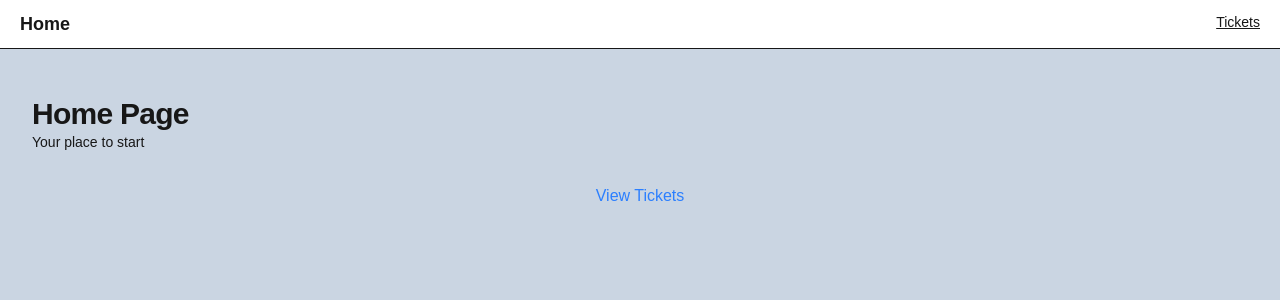
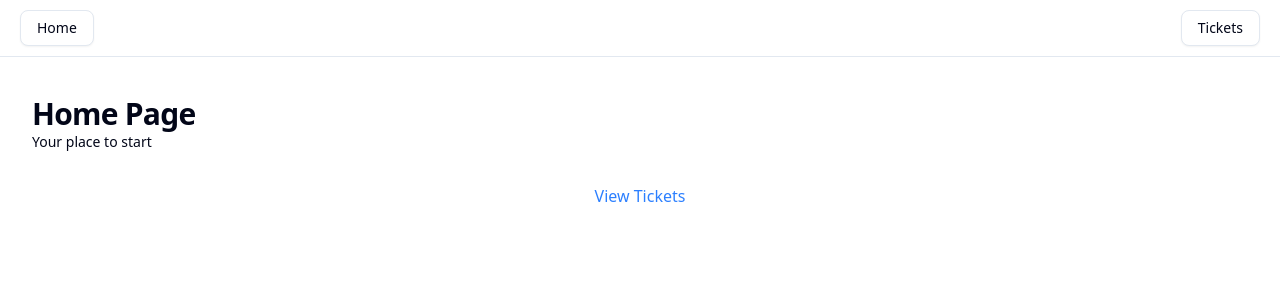
Before and after one commit to tannerbaum/Grind4Me, a Next.js app: page / in a window 1280 px wide. Shown: the top 300 px of the page. Built offline with nearby package versions, Linux system fonts and the light colour scheme.

Commit message:
shadcn init with button component

```diff
--- a/src/app/globals.css
+++ b/src/app/globals.css
@@ -1,9 +1,7 @@
 @import "tailwindcss";
+@import "tw-animate-css";
 
-:root {
-  --background: #ffffff;
-  --foreground: #171717;
-}
+@custom-variant dark (&:is(.dark *));
 
 @theme inline {
   --color-background: var(--background);
@@ -12,6 +10,64 @@
   --font-mono: var(--font-geist-mono);
 
   --animate-fade-from-top: fade-from-top 0.5s ease-out;
+
+  --color-sidebar-ring: var(--sidebar-ring);
+
+  --color-sidebar-border: var(--sidebar-border);
+
+  --color-sidebar-accent-foreground: var(--sidebar-accent-foreground);
+
+  --color-sidebar-accent: var(--sidebar-accent);
+
+  --color-sidebar-primary-foreground: var(--sidebar-primary-foreground);
+
+  --color-sidebar-primary: var(--sidebar-primary);
+
+  --color-sidebar-foreground: var(--sidebar-foreground);
+
+  --color-sidebar: var(--sidebar);
+
+  --color-chart-5: var(--chart-5);
+
+  --color-chart-4: var(--chart-4);
+
+  --color-chart-3: var(--chart-3);
+
+  --color-chart-2: var(--chart-2);
+
+  --color-chart-1: var(--chart-1);
+
+  --color-ring: var(--ring);
+
+  --color-input: var(--input);
+
+  --color-border: var(--border);
+
+  --color-destructive: var(--destructive);
+
+  --color-accent-foreground: var(--accent-foreground);
+
+  --color-accent: var(--accent);
+
+  --color-muted-foreground: var(--muted-foreground);
+
+  --color-muted: var(--muted);
+
+  --color-secondary-foreground: var(--secondary-foreground);
+
+  --color-secondary: var(--secondary);
+
+  --color-primary-foreground: var(--primary-foreground);
+
+  --color-primary: var(--primary);
+
+  --color-popover-foreground: var(--popover-foreground);
+
+  --color-popover: var(--popover);
+
+  --color-card-foreground: var(--card-foreground);
+
+  --color-card: var(--card);
 
   @keyframes fade-from-top {
     0% {
@@ -24,17 +80,96 @@
       transform: translateY(0);
     }
   }
+
+  --radius-sm: calc(var(--radius) - 4px);
+
+  --radius-md: calc(var(--radius) - 2px);
+
+  --radius-lg: var(--radius);
+
+  --radius-xl: calc(var(--radius) + 4px);
+
+  --radius-2xl: calc(var(--radius) + 8px);
+
+  --radius-3xl: calc(var(--radius) + 12px);
+
+  --radius-4xl: calc(var(--radius) + 16px)
 }
 
-@media (prefers-color-scheme: dark) {
-  :root {
-    --background: #0a0a0a;
-    --foreground: #ededed;
+:root {
+  --radius: 0.625rem;
+  --background: oklch(1 0 0);
+  --foreground: oklch(0.129 0.042 264.695);
+  --card: oklch(1 0 0);
+  --card-foreground: oklch(0.129 0.042 264.695);
+  --popover: oklch(1 0 0);
+  --popover-foreground: oklch(0.129 0.042 264.695);
+  --primary: oklch(0.208 0.042 265.755);
+  --primary-foreground: oklch(0.984 0.003 247.858);
+  --secondary: oklch(0.968 0.007 247.896);
+  --secondary-foreground: oklch(0.208 0.042 265.755);
+  --muted: oklch(0.968 0.007 247.896);
+  --muted-foreground: oklch(0.554 0.046 257.417);
+  --accent: oklch(0.968 0.007 247.896);
+  --accent-foreground: oklch(0.208 0.042 265.755);
+  --destructive: oklch(0.577 0.245 27.325);
+  --border: oklch(0.929 0.013 255.508);
+  --input: oklch(0.929 0.013 255.508);
+  --ring: oklch(0.704 0.04 256.788);
+  --chart-1: oklch(0.646 0.222 41.116);
+  --chart-2: oklch(0.6 0.118 184.704);
+  --chart-3: oklch(0.398 0.07 227.392);
+  --chart-4: oklch(0.828 0.189 84.429);
+  --chart-5: oklch(0.769 0.188 70.08);
+  --sidebar: oklch(0.984 0.003 247.858);
+  --sidebar-foreground: oklch(0.129 0.042 264.695);
+  --sidebar-primary: oklch(0.208 0.042 265.755);
+  --sidebar-primary-foreground: oklch(0.984 0.003 247.858);
+  --sidebar-accent: oklch(0.968 0.007 247.896);
+  --sidebar-accent-foreground: oklch(0.208 0.042 265.755);
+  --sidebar-border: oklch(0.929 0.013 255.508);
+  --sidebar-ring: oklch(0.704 0.04 256.788);
+}
+
+.dark {
+  --background: oklch(0.129 0.042 264.695);
+  --foreground: oklch(0.984 0.003 247.858);
+  --card: oklch(0.208 0.042 265.755);
+  --card-foreground: oklch(0.984 0.003 247.858);
+  --popover: oklch(0.208 0.042 265.755);
+  --popover-foreground: oklch(0.984 0.003 247.858);
+  --primary: oklch(0.929 0.013 255.508);
+  --primary-foreground: oklch(0.208 0.042 265.755);
+  --secondary: oklch(0.279 0.041 260.031);
+  --secondary-foreground: oklch(0.984 0.003 247.858);
+  --muted: oklch(0.279 0.041 260.031);
+  --muted-foreground: oklch(0.704 0.04 256.788);
+  --accent: oklch(0.279 0.041 260.031);
+  --accent-foreground: oklch(0.984 0.003 247.858);
+  --destructive: oklch(0.704 0.191 22.216);
+  --border: oklch(1 0 0 / 10%);
+  --input: oklch(1 0 0 / 15%);
+  --ring: oklch(0.551 0.027 264.364);
+  --chart-1: oklch(0.488 0.243 264.376);
+  --chart-2: oklch(0.696 0.17 162.48);
+  --chart-3: oklch(0.769 0.188 70.08);
+  --chart-4: oklch(0.627 0.265 303.9);
+  --chart-5: oklch(0.645 0.246 16.439);
+  --sidebar: oklch(0.208 0.042 265.755);
+  --sidebar-foreground: oklch(0.984 0.003 247.858);
+  --sidebar-primary: oklch(0.488 0.243 264.376);
+  --sidebar-primary-foreground: oklch(0.984 0.003 247.858);
+  --sidebar-accent: oklch(0.279 0.041 260.031);
+  --sidebar-accent-foreground: oklch(0.984 0.003 247.858);
+  --sidebar-border: oklch(1 0 0 / 10%);
+  --sidebar-ring: oklch(0.551 0.027 264.364);
+}
+
+@layer base {
+  * {
+    @apply border-border outline-ring/50;
+  }
+  body {
+    @apply bg-background text-foreground;
   }
 }
-
-body {
-  background: var(--background);
-  color: var(--foreground);
-  font-family: Arial, Helvetica, sans-serif;
-}
--- a/src/app/layout.tsx
+++ b/src/app/layout.tsx
@@ -2,6 +2,7 @@
 import type { Metadata } from "next";
 import { Geist, Geist_Mono } from "next/font/google";
 import Link from "next/link";
+import { Button, buttonVariants } from "@/components/ui/button";
 
 const geistSans = Geist({
   variable: "--font-geist-sans",
@@ -30,17 +31,21 @@
       >
         <nav className="fixed left-0 right-0 top-0 z-20 flex justify-between py-2.5 px-5 border-b bg-white">
           <div>
-            <Link href="/" className="text-lg font-bold">
-              Home
-            </Link>
+            <Button asChild variant="outline">
+              <Link href="/">Home</Link>
+            </Button>
           </div>
           <div>
-            <Link href="/tickets" className="text-sm underline">
+            {/* Interesting convienence provided by ShadCN to using asChild above */}
+            <Link
+              href="/tickets"
+              className={buttonVariants({ variant: "outline" })}
+            >
               Tickets
             </Link>
           </div>
         </nav>
-        <main className="min-h-screen flex-1 overflow-y-auto overflow-x-hidden py-24 px-8 bg-slate-300 flex flex-col">
+        <main className="min-h-screen flex-1 overflow-y-auto overflow-x-hidden py-24 px-8 flex flex-col">
           {children}
         </main>
       </body>
--- /dev/null
+++ b/src/components/ui/button.tsx
@@ -0,0 +1,61 @@
+import { Slot } from "@radix-ui/react-slot";
+import { cva, type VariantProps } from "class-variance-authority";
+import * as React from "react";
+import { cn } from "@/lib/utils";
+
+const buttonVariants = cva(
+  "inline-flex items-center justify-center gap-2 whitespace-nowrap rounded-md text-sm font-medium transition-all disabled:pointer-events-none disabled:opacity-50 [&_svg]:pointer-events-none [&_svg:not([class*='size-'])]:size-4 shrink-0 [&_svg]:shrink-0 outline-none focus-visible:border-ring focus-visible:ring-ring/50 focus-visible:ring-[3px] aria-invalid:ring-destructive/20 dark:aria-invalid:ring-destructive/40 aria-invalid:border-destructive",
+  {
+    variants: {
+      variant: {
+        default: "bg-primary text-primary-foreground hover:bg-primary/90",
+        destructive:
+          "bg-destructive text-white hover:bg-destructive/90 focus-visible:ring-destructive/20 dark:focus-visible:ring-destructive/40 dark:bg-destructive/60",
+        outline:
+          "border bg-background shadow-xs hover:bg-accent hover:text-accent-foreground dark:bg-input/30 dark:border-input dark:hover:bg-input/50",
+        secondary:
+          "bg-secondary text-secondary-foreground hover:bg-secondary/80",
+        ghost:
+          "hover:bg-accent hover:text-accent-foreground dark:hover:bg-accent/50",
+        link: "text-primary underline-offset-4 hover:underline",
+      },
+      size: {
+        default: "h-9 px-4 py-2 has-[>svg]:px-3",
+        sm: "h-8 rounded-md gap-1.5 px-3 has-[>svg]:px-2.5",
+        lg: "h-10 rounded-md px-6 has-[>svg]:px-4",
+        icon: "size-9",
+        "icon-sm": "size-8",
+        "icon-lg": "size-10",
+      },
+    },
+    defaultVariants: {
+      variant: "default",
+      size: "default",
+    },
+  },
+);
+
+function Button({
+  className,
+  variant = "default",
+  size = "default",
+  asChild = false,
+  ...props
+}: React.ComponentProps<"button"> &
+  VariantProps<typeof buttonVariants> & {
+    asChild?: boolean;
+  }) {
+  const Comp = asChild ? Slot : "button";
+
+  return (
+    <Comp
+      data-slot="button"
+      data-variant={variant}
+      data-size={size}
+      className={cn(buttonVariants({ variant, size, className }))}
+      {...props}
+    />
+  );
+}
+
+export { Button, buttonVariants };
--- /dev/null
+++ b/src/lib/utils.ts
@@ -0,0 +1,6 @@
+import { type ClassValue, clsx } from "clsx";
+import { twMerge } from "tailwind-merge";
+
+export function cn(...inputs: ClassValue[]) {
+  return twMerge(clsx(inputs));
+}
```
Also changed, not shown: package.json (+6 -1 lines), components.json (added), 1 other file (tests, documents, lock files or other folders).
